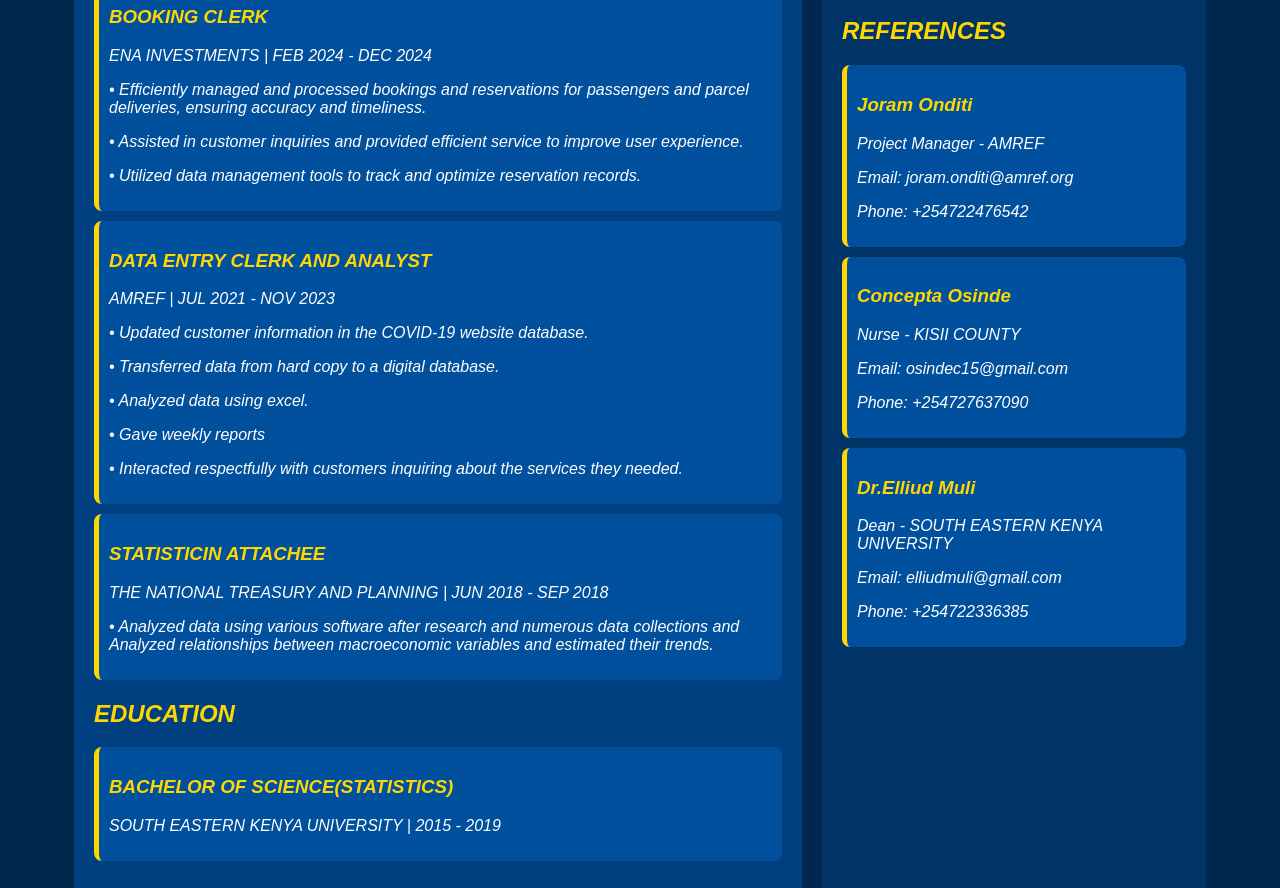
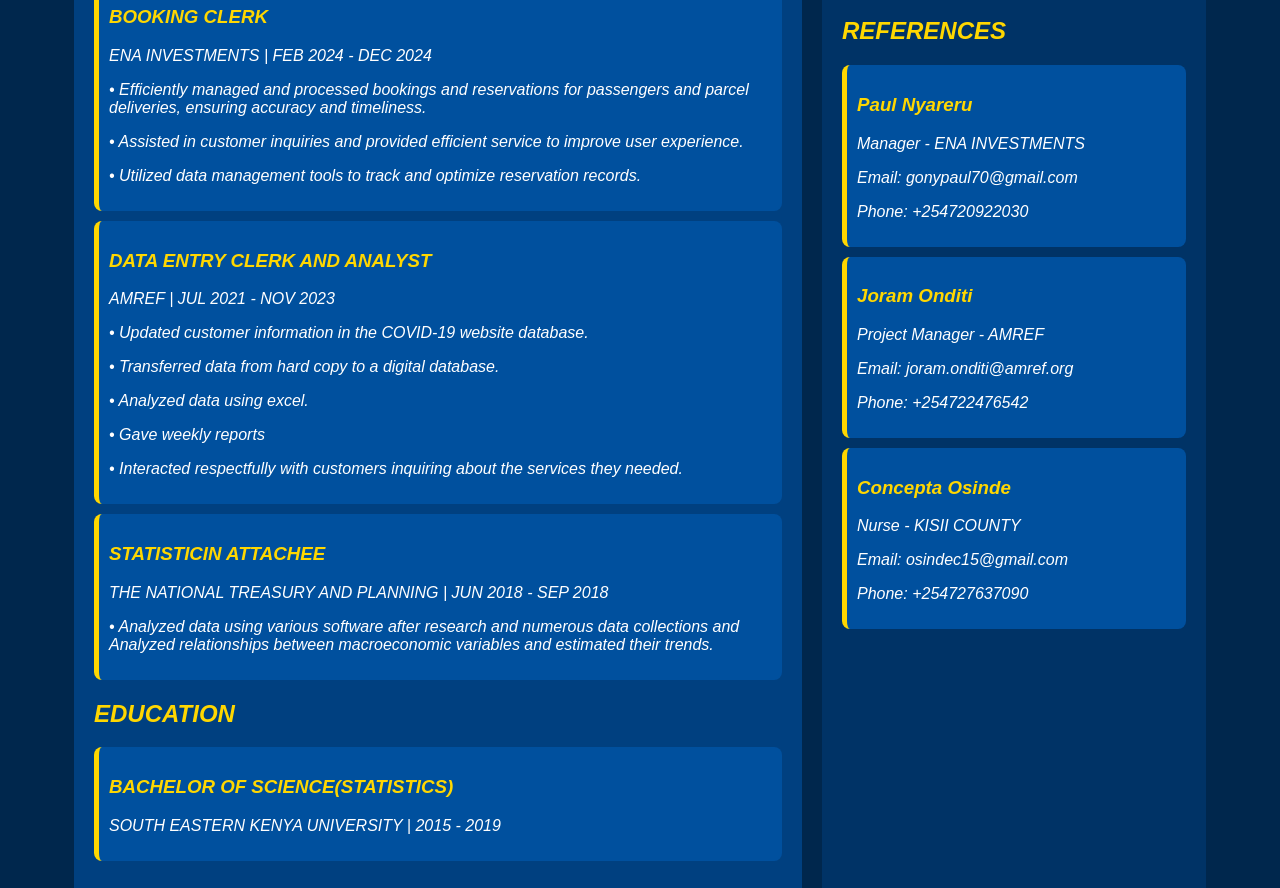
Before and after one commit to Dorisombongi/My-portifolio, a plain HTML site: page index.html in a window 1280 px wide. Shown: the part 1429-2317 px from the top of the page. Drawn offline with Linux system fonts and the light colour scheme.

Commit message:
Update index.html

```diff
--- a/index.html
+++ b/index.html
@@ -208,6 +208,12 @@
                 <h2>REFERENCES</h2>
                 <ul>
                     <li>
+                        <h3>Paul Nyareru</h3>
+                        <p>Manager - ENA INVESTMENTS</p>
+                        <p>Email: gonypaul70@gmail.com </p>
+                        <p>Phone: +254720922030 </p>
+                    </li>
+                    <li>
                         <h3>Joram Onditi</h3>
                         <p>Project Manager - AMREF</p>
                         <p>Email: joram.onditi@amref.org</p>
@@ -219,12 +225,7 @@
                         <p>Email: osindec15@gmail.com</p>
                         <p>Phone: +254727637090</p>
                     </li>
-                    <li>
-                        <h3>Dr.Elliud Muli</h3>
-                        <p>Dean - SOUTH EASTERN KENYA UNIVERSITY</p>
-                        <p>Email: elliudmuli@gmail.com</p>
-                        <p>Phone: +254722336385</p>
-                    </li>
+
                 </ul>
             </section>
         </div>
```
